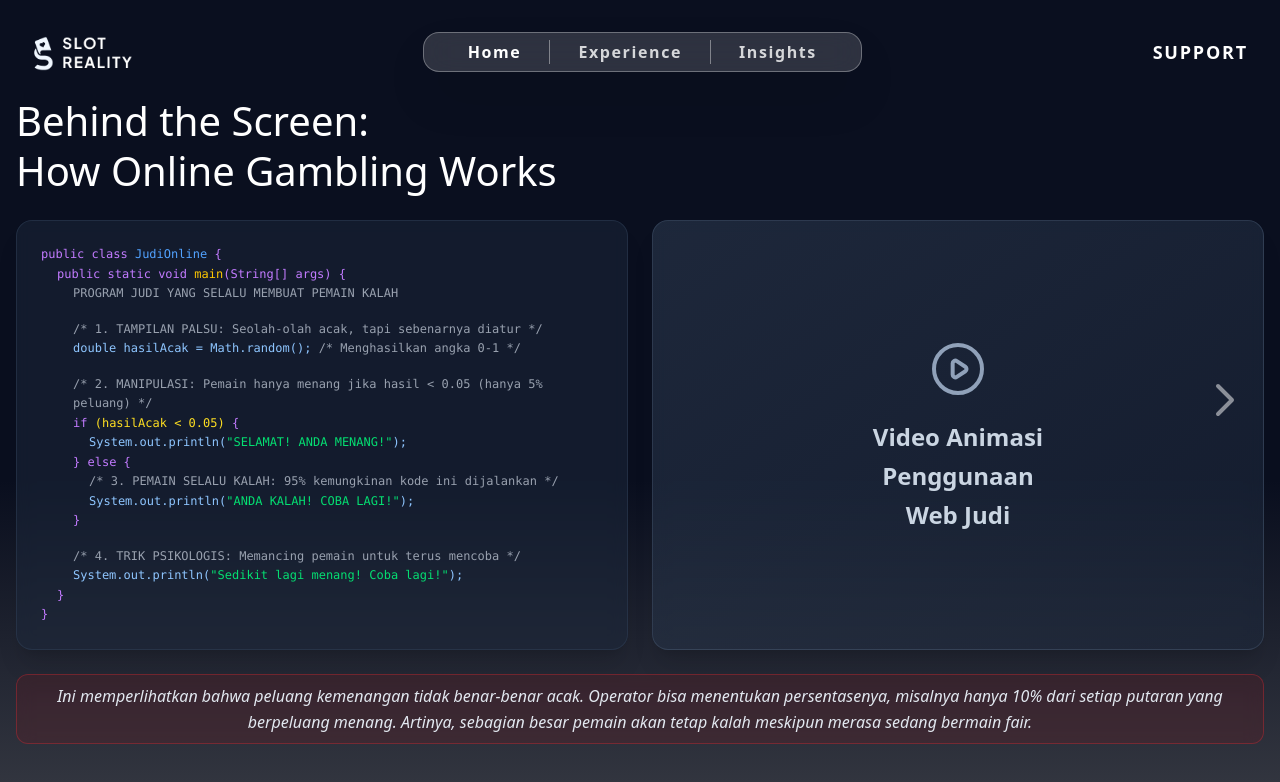
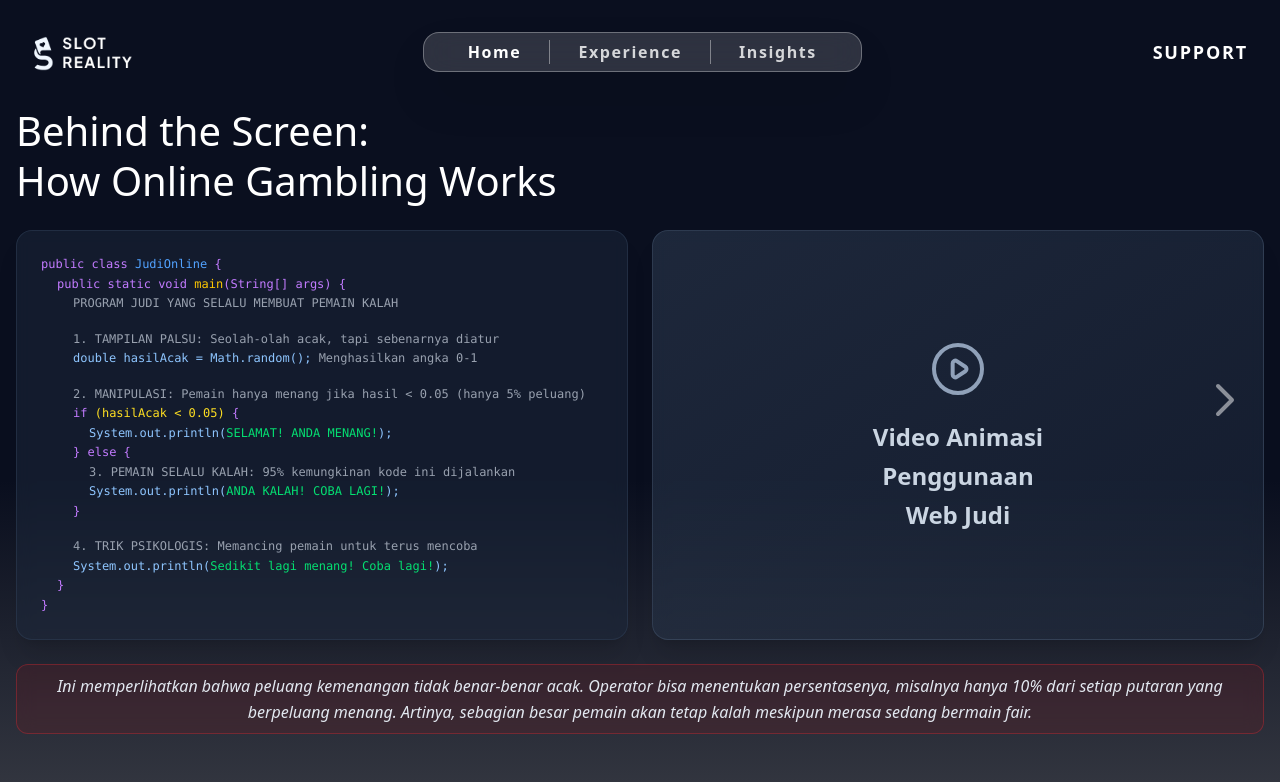
Before and after one commit to dzikrimr/SlotReality, a Next.js app: page /breakdown in a window 1280 px wide. Shown: the top 782 px of the page. Built offline with nearby package versions, Linux system fonts and the light colour scheme.

Commit message:
fixing breakdown 4

```diff
--- a/src/app/breakdown/page.tsx
+++ b/src/app/breakdown/page.tsx
@@ -16,28 +16,18 @@ export default function Breakdown() {
             <div className="font-mono text-xs leading-relaxed">
               <div className="text-purple-400">public class <span className="text-blue-400">JudiOnline</span> {'{'}</div>
               <div className="ml-4 text-purple-400">public static void <span className="text-yellow-400">main</span>(String[] args) {'{'}</div>
-              <div className="ml-8 text-gray-400">
-                <span>PROGRAM JUDI YANG SELALU MEMBUAT PEMAIN KALAH</span>
-              </div>
-              <div className="ml-8 mt-4 text-gray-400">
-                <span>/* 1. TAMPILAN PALSU: Seolah-olah acak, tapi sebenarnya diatur */</span>
-              </div>
-              <div className="ml-8 text-blue-300">double hasilAcak = Math.random(); <span className="text-gray-400">/* Menghasilkan angka 0-1 */</span></div>
-              <div className="ml-8 mt-4 text-gray-400">
-                <span>/* 2. MANIPULASI: Pemain hanya menang jika hasil &lt; 0.05 (hanya 5% peluang) */</span>
-              </div>
+              <div className="ml-8 text-gray-400">PROGRAM JUDI YANG SELALU MEMBUAT PEMAIN KALAH</div>
+              <div className="ml-8 mt-4 text-gray-400">1. TAMPILAN PALSU: Seolah-olah acak, tapi sebenarnya diatur</div>
+              <div className="ml-8 text-blue-300">double hasilAcak = Math.random(); <span className="text-gray-400">Menghasilkan angka 0-1</span></div>
+              <div className="ml-8 mt-4 text-gray-400">2. MANIPULASI: Pemain hanya menang jika hasil &lt; 0.05 (hanya 5% peluang)</div>
               <div className="ml-8 text-purple-400">if <span className="text-yellow-300">(hasilAcak &lt; 0.05)</span> {'{'}</div>
-              <div className="ml-12 text-blue-300">System.out.println(<span className="text-green-400">"SELAMAT! ANDA MENANG!"</span>);</div>
+              <div className="ml-12 text-blue-300">System.out.println(<span className="text-green-400">SELAMAT! ANDA MENANG!</span>);</div>
               <div className="ml-8 text-purple-400">{'}'} else {'{'}</div>
-              <div className="ml-12 text-gray-400">
-                <div>/* 3. PEMAIN SELALU KALAH: 95% kemungkinan kode ini dijalankan */</div>
-              </div>
-              <div className="ml-12 text-blue-300">System.out.println(<span className="text-green-400">"ANDA KALAH! COBA LAGI!"</span>);</div>
+              <div className="ml-12 text-gray-400">3. PEMAIN SELALU KALAH: 95% kemungkinan kode ini dijalankan</div>
+              <div className="ml-12 text-blue-300">System.out.println(<span className="text-green-400">ANDA KALAH! COBA LAGI!</span>);</div>
               <div className="ml-8 text-purple-400">{'}'}</div>
-              <div className="ml-8 mt-4 text-gray-400">
-                <span>/* 4. TRIK PSIKOLOGIS: Memancing pemain untuk terus mencoba */</span>
-              </div>
-              <div className="ml-8 text-blue-300">System.out.println(<span className="text-green-400">"Sedikit lagi menang! Coba lagi!"</span>);</div>
+              <div className="ml-8 mt-4 text-gray-400">4. TRIK PSIKOLOGIS: Memancing pemain untuk terus mencoba</div>
+              <div className="ml-8 text-blue-300">System.out.println(<span className="text-green-400">Sedikit lagi menang! Coba lagi!</span>);</div>
               <div className="ml-4 text-purple-400">{'}'}</div>
               <div className="text-purple-400">{'}'}</div>
             </div>
```
